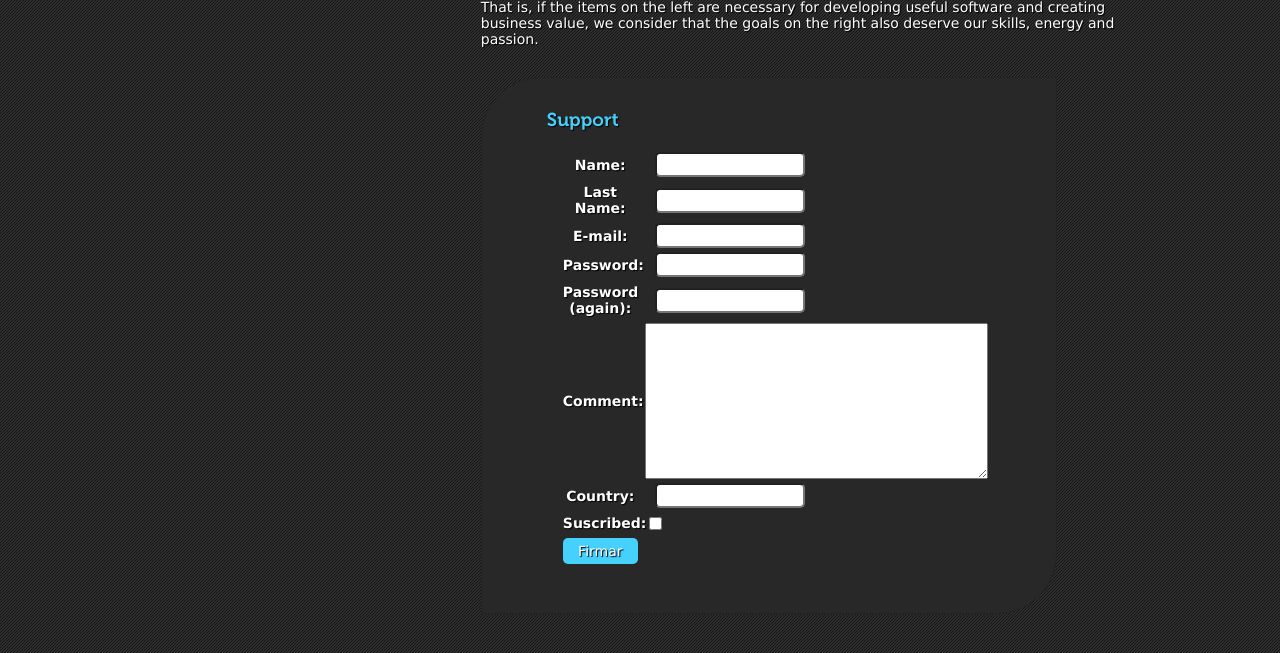
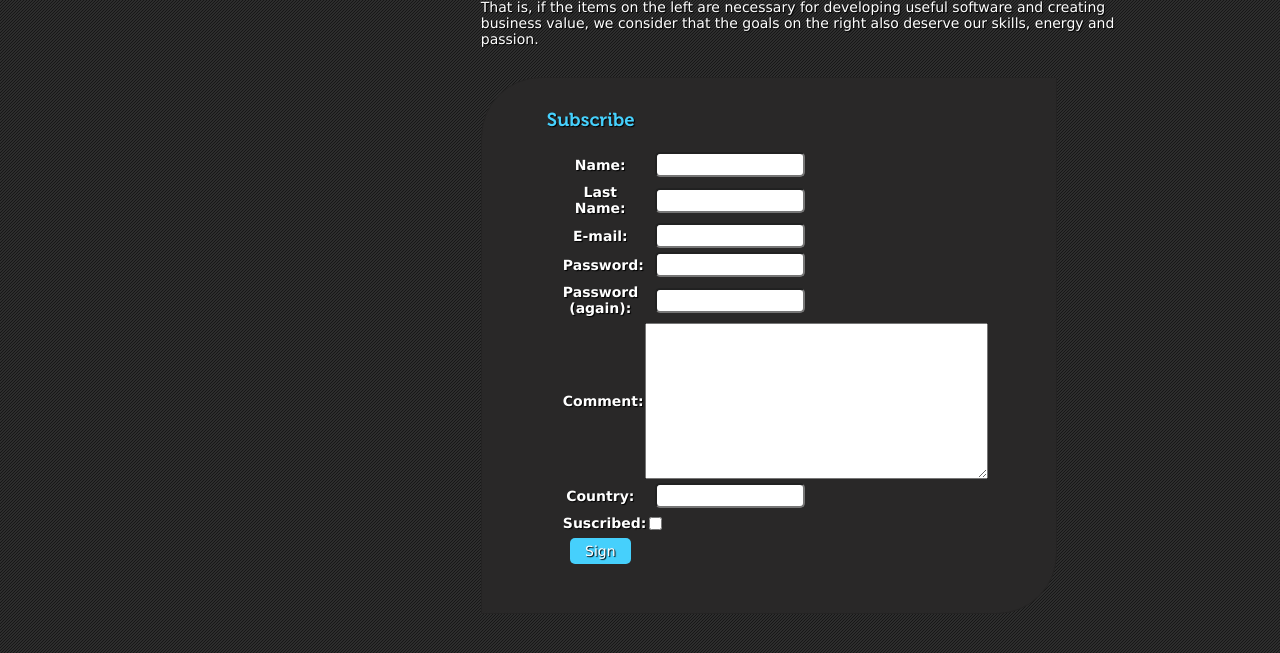
Before and after one commit to SolidaridadDigital/manifesto, a Django app: template manifesto/landing_page/templates/index.html in a window 1280 px wide. Shown: the part 363-1016 px from the top of the page. Run offline with Django 3.2, Linux system fonts and the light colour scheme; the template is opened without the code that fills it, so the values that code supplies are empty; parts of the project's set-up code (start-up, migrations or seed data) failed here and were passed over; some libraries are stand-ins or nearby versions.

Commit message:
arreglando más condoros

```diff
--- a/manifesto/landing_page/templates/index.html
+++ b/manifesto/landing_page/templates/index.html
@@ -248,7 +248,7 @@
                 </p>
             </div>
               <div class='form-box'>
-                <h3 class='light-blue'>{% trans "Support" %}</h3>
+                <h3 class='light-blue'>{% trans "Subscribe" %}</h3>
                 <br>
                 <form action="/accounts/signup/" id="registerForm" method="post">
                     {% csrf_token %}
@@ -293,7 +293,7 @@
                         </td>
                       </tr>
                       <tr>
-                        <th><input type="submit" class="submit" value="Firmar"></th>
+                        <th><input type="submit" class="submit" value="{% trans 'Sign' %}"></th>
                       </tr>
                     </table>
                   </form>
```
Also changed, not shown: manifesto/landing_page/locale/es/LC_MESSAGES/django.po, 3 other files.
